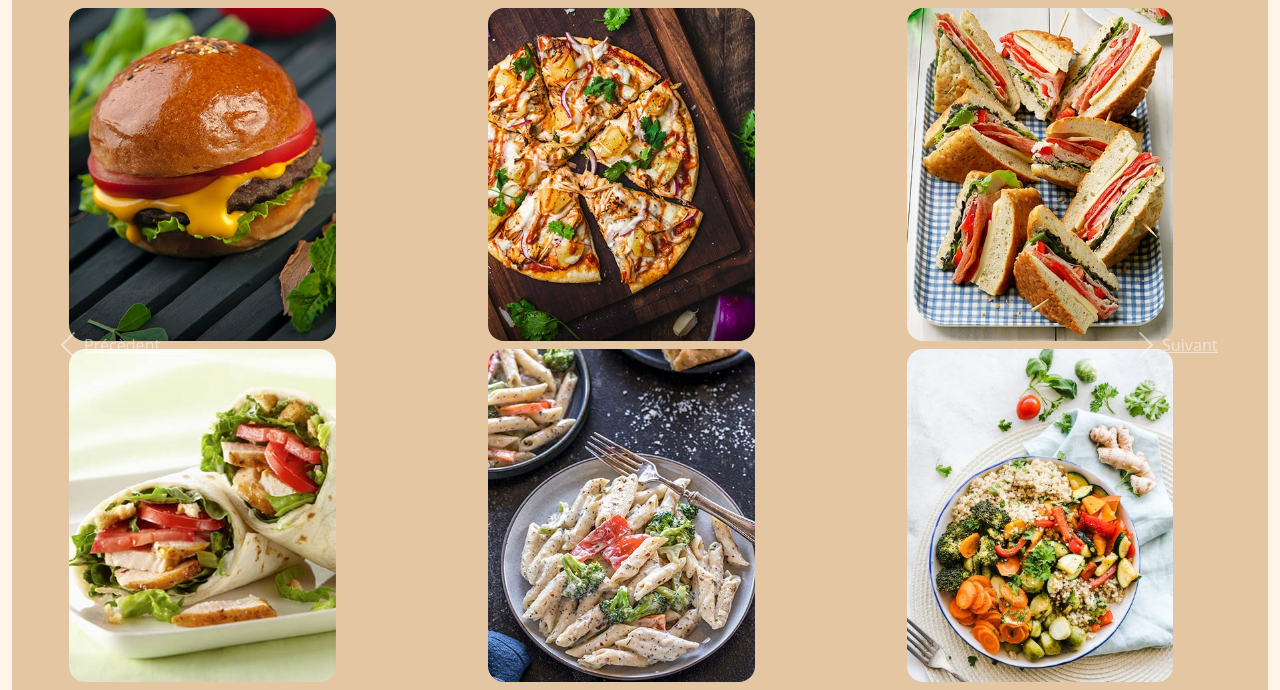
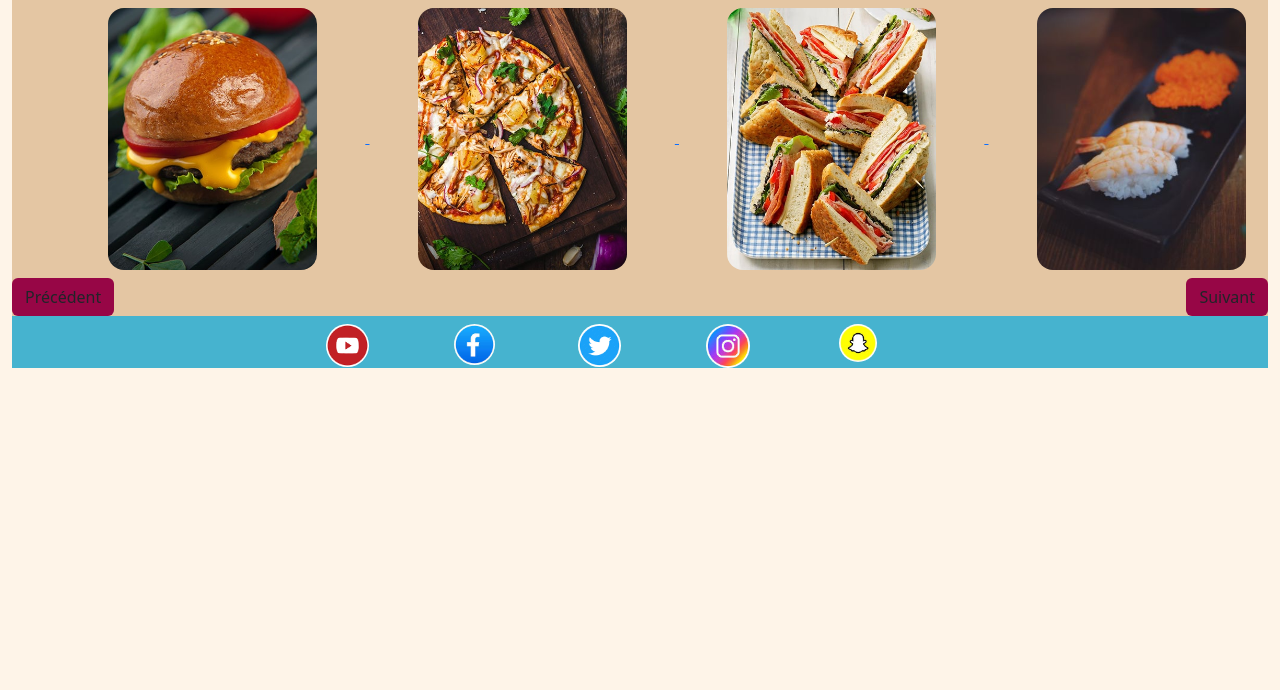
Before and after one commit to DovahkiinH/TheDistrict, a PHP site: page /Categorie.html in a window 1280 px wide. Shown: the part 390-1080 px from the top of the page. After the commit the page ends 758 px from the top, so only its background shows below. Run offline with PHP 8.4, Linux system fonts and the light colour scheme; some libraries are stand-ins or nearby versions.

Commit message:
TheDistrict

```diff
--- a/Assets/Css/Css.css
+++ b/Assets/Css/Css.css
@@ -95,3 +95,9 @@ footer{
     background-color: #46b3cf;
 
 }
+
+.btn{
+
+    background-color: #970646;
+
+}
--- a/Categorie.html
+++ b/Categorie.html
@@ -70,64 +70,99 @@
 
           <section id="categorie">
 
-            <div id="carouselExampleControls" class="carousel slide" data-ride="carousel">
+            <div id="carousel" class="carousel slide">
 
               <div class="carousel-inner">
 
-                <div class="carousel-item active d-flex mx-5 justify-content-around">
+                <div class="carousel-item active mx-5 col-12">
 
                     <a href="/PlatCategorie.html">
-                      <img src="/Assets/Img/category/burger_cat.jpg" class="col-8 mt-2 rounded-4 zoom" title="Burger"/>
+                      <img src="/Assets/Img/category/burger_cat.jpg" class="col-2 my-2 mx-5 rounded-4 zoom" title="Burger"/>
                       </a>
 
                     <a href="/PlatCategorie.html">
-                      <img src="/Assets/Img/category/pizza_cat.jpg" class="col-8 mt-2 rounded-4 zoom" title="Pizza"/>
+                      <img src="/Assets/Img/category/pizza_cat.jpg" class="col-2 my-2 mx-5 rounded-4 zoom" title="Pizza"/>
                       </a>
 
                     <a href="/PlatCategorie.html">
-                      <img src="/Assets/Img/category/sandwich_cat.jpg" class="col-8 mt-2 rounded-4 zoom" title="Sandwich"/>
+                      <img src="/Assets/Img/category/sandwich_cat.jpg" class="col-2 my-2 mx-5 rounded-4 zoom" title="Sandwich"/>
+                      </a>
+
+                    <a href="/PlatCategorie.html">
+                      <img src="/Assets/Img/category/asian_food_cat.jpg" class="col-2 my-2 mx-5 rounded-4 zoom" title="Sandwich"/>
                       </a>
 
                 </div>
 
-                <div class="carousel-item d-flex mx-5 justify-content-around">
+                <div class="carousel-item mx-5 col-12">
 
                   <a href="PlatCategorie.html">
-                    <img src="/Assets/Img/category/wrap_cat.jpg" class="col-8 mt-2 mb-2 rounded-4 zoom" title="Catégorie Wrap"/>
+                    <img src="/Assets/Img/category/wrap_cat.jpg" class="col-2 my-2 mx-5 rounded-4 zoom" title="Catégorie Wrap"/>
                     </a>
 
                   <a href="PlatCategorie.html">
-                    <img src="/Assets/Img/category/pasta_cat.jpg" class="col-8 mt-2 mb-2 rounded-4 zoom" title="Catégorie Pâtes"/>
+                    <img src="/Assets/Img/category/pasta_cat.jpg" class="col-2 my-2 mx-5 rounded-4 zoom" title="Catégorie Pâtes"/>
                     </a>
 
                   <a href="PlatCategorie.html">
-                    <img src="/Assets/Img/category/veggie_cat.jpg" class="col-8 mt-2 mb-2 rounded-4 zoom" title="Catégorie Veggie"/>
+                    <img src="/Assets/Img/category/veggie_cat.jpg" class="col-2 my-2 mx-5 rounded-4 zoom" title="Catégorie Veggie"/>
+                    </a>
+
+                  <a href="/PlatCategorie.html">
+                    <img src="/Assets/Img/category/salade_cat.jpg" class="col-2 my-2 mx-5 rounded-4 zoom" title="Sandwich"/>
                     </a>
 
                 </div>
 
               </div>
 
-              <a class="carousel-control-prev" href="#carouselExampleControls" role="button" data-slide="prev">
+              <div id="bouton" class="d-flex justify-content-between">
 
-                <span class="carousel-control-prev-icon" aria-hidden="true"></span>
+                <button class="btn" data-slide="prev" data-target="#carousel">
 
-                <span class="sr-only">Précèdent</span>
+                  Précédent
 
-              </a>
+              </button>
 
-              <a class="carousel-control-next" href="#carouselExampleControls" role="button" data-slide="next">
+              <button class="btn" data-slide="next" data-target="#carousel">
 
-                <span class="carousel-control-next-icon" aria-hidden="true"></span>
+                  Suivant
 
-                <span class="sr-only">Suivant</span>
+              </button>
 
-              </a>
+              </div>
 
             </div>
 
+          </section>
 
-          </section>
+          <footer class="" id="footer">
+
+            <div class="col-12 d-flex justify-content-center">
+
+              <a href="Reseau.html">
+                <img src="/Assets/Img/logo/ytb.png" class="col-4 mt-2 rounded-circle zoom" title="Youtube"/>
+                </a>
+
+              <a href="Reseau.html">
+                <img src="/Assets/Img/logo/Fb.jpeg" class="col-4 mt-2 rounded-circle zoom" title="Facebook"/>
+                </a>
+
+              <a href="Reseau.html">
+                <img src="/Assets/Img/logo/Twitter.png" class="col-4 mt-2 rounded-circle zoom" title="Twitter"/>
+                </a>
+
+              <a href="Reseau.html">
+                <img src="/Assets/Img/logo/Insta.jpeg" class="col-4 mt-2 rounded-circle zoom" title="Instagram"/>
+                </a>
+
+              <a href="Reseau.html">
+                <img src="/Assets/Img/logo/Snap.jpg" class="col-4 mt-2 rounded-circle zoom" title="Snapchat"/>
+                </a>
+
+            </div>
+
+        </footer>
 
         <script src="https://code.jquery.com/jquery-3.5.1.slim.min.js"></script>
         <script src="https://cdn.jsdelivr.net/npm/@popperjs/core@2.5.4/dist/umd/popper.min.js"></script>
```
Also changed, not shown: Index.html (+6 -6 lines), Assets/Img/category/asian_food_cat.jpg, Assets/Img/category/salade_cat.jpg.
